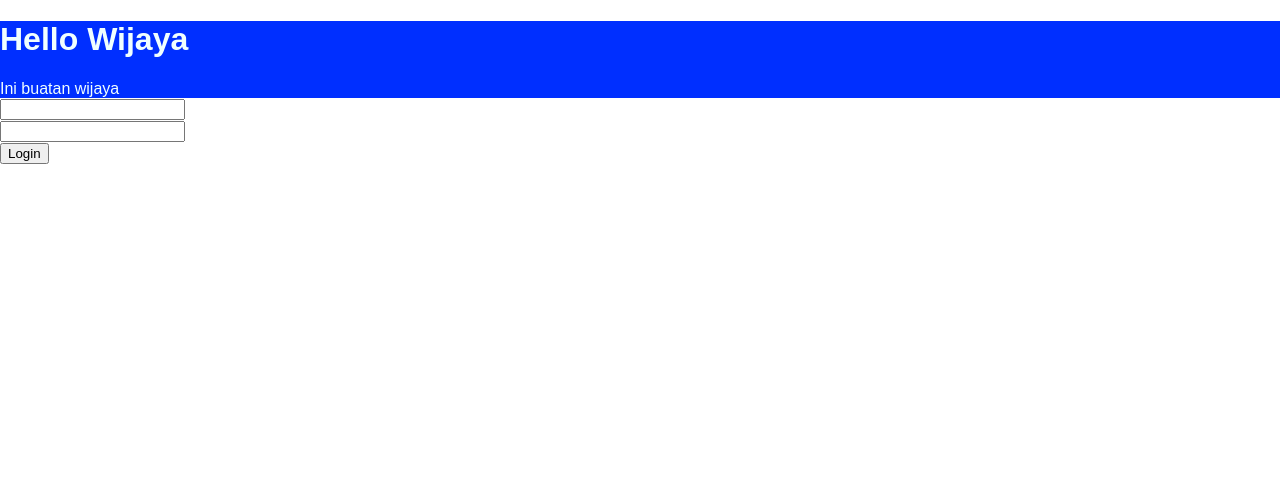
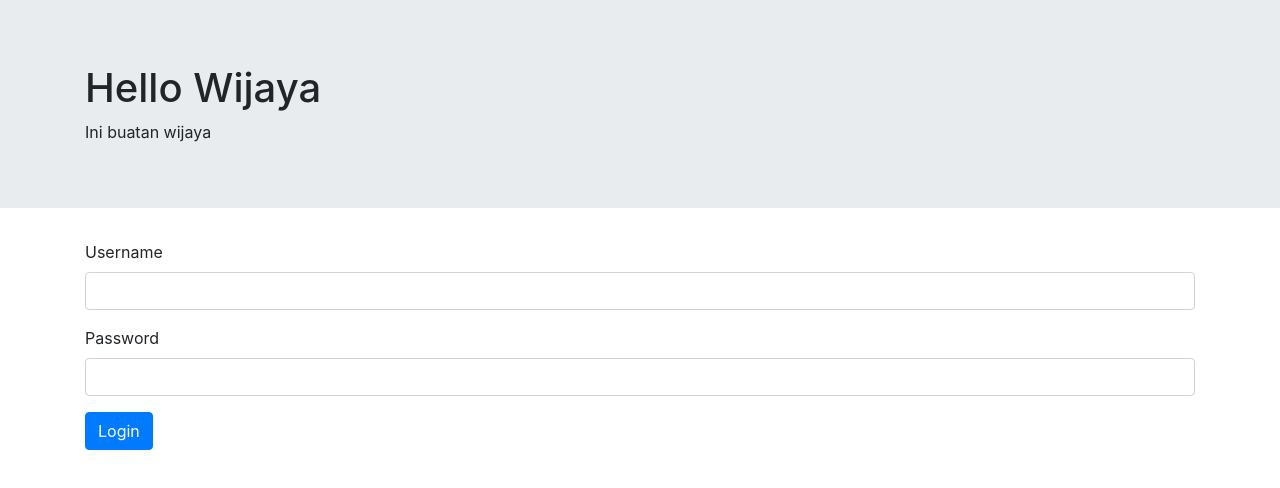
Before and after one commit to Wijayaac/react-js-basic, a React (Create React App) app: page / in a window 1280 px wide. Shown: the top 488 px of the page. Built offline with nearby package versions, Linux system fonts and the light colour scheme.

Commit message:
fix allert message

```diff
--- a/src/component/Header.js
+++ b/src/component/Header.js
@@ -1,5 +1,5 @@
 import React, { Component } from 'react';
-import styles from './mystyles.module.css';
+import { Jumbotron, Container } from 'react-bootstrap';
 
 class Header extends Component {
     // eslint-disable-next-line no-useless-constructor
@@ -9,9 +9,13 @@ class Header extends Component {
 
     render() {
         return (
-            <div className={styles.header} >
-                <h1>{this.props.title}</h1>
-                <span>{this.props.subTitle}</span>
+            <div >
+                <Jumbotron fluid>
+                    <Container>
+                        <h1>{this.props.title}</h1>
+                        <span>{this.props.subTitle}</span>
+                    </Container>
+                </Jumbotron>
             </div>
         );
     }
--- a/src/component/Login.js
+++ b/src/component/Login.js
@@ -1,4 +1,5 @@
 import React, { Component } from 'react';
+import { Form, Button, Container, Alert } from 'react-bootstrap';
 
 class Login extends Component {
     constructor(props) {
@@ -6,11 +7,13 @@ class Login extends Component {
         this.state = {
             username: "",
             password: "",
-            message: ""
+            message: "",
+            showMessage: false
         }
 
         this._handleChange = this._handleChange.bind(this);
         this._handlesubmit = this._handlesubmit.bind(this);
+        this._closeMessage = this._closeMessage.bind(this);
     }
     _handleChange(e) {
         let target = e.target;
@@ -29,18 +32,38 @@ class Login extends Component {
             message = 'login failed';
         }
 
-        this.setState({ message: message });
+        this.setState({ message: message, showMessage: true });
+
         e.preventDefault();
+    }
+    _closeMessage() {
+        this.setState({ showMessage: false });
     }
     render() {
         return (
             <div>
-                <form onSubmit={this._handlesubmit} >
-                    <input type="text" name="username" value={this.state.username} onChange={this._handleChange} /><br />
-                    <input type="password" name="password" value={this.state.password} onChange={this._handleChange} /><br />
-                    <input type="submit" value="Login" />
-                </form>
-                <h3> {this.state.message} </h3>
+                <Container>
+                    <Form onSubmit={this._handlesubmit} >
+                        <Form.Group>
+                            <Form.Label>Username</Form.Label>
+                            <Form.Control type="text" name="username" value={this.state.username} onChange={this._handleChange} />
+                        </Form.Group>
+                        <Form.Group>
+                            <Form.Label>Password</Form.Label>
+                            <Form.Control type="password" name="password" value={this.state.password} onChange={this._handleChange} />
+                        </Form.Group>
+                        <Button variant="primary" type="submit"> Login</Button>
+                    </Form>
+                    <Alert variant="info" show={this.state.showMessage} >
+                        {this.state.message}
+                        <div className="d-flex justify-content-end">
+                            <Button variant="info" onClick={this._closeMessage} >
+                                Thanks, please close
+                            </Button>
+                        </div>
+                    </Alert>
+                </Container>
+
             </div>
         );
     }
--- a/src/index.js
+++ b/src/index.js
@@ -1,6 +1,6 @@
 import React from 'react';
 import ReactDOM from 'react-dom';
-import './index.css';
+import 'bootstrap/dist/css/bootstrap.min.css';
 import App from './App';
 import reportWebVitals from './reportWebVitals';
 
```
Also changed, not shown: 1 other file (tests, documents, lock files or other folders).
